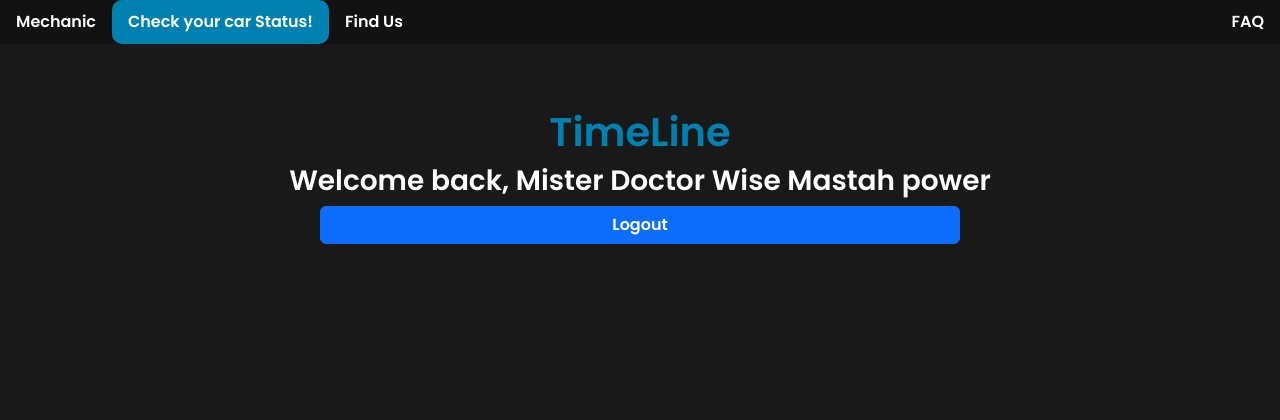
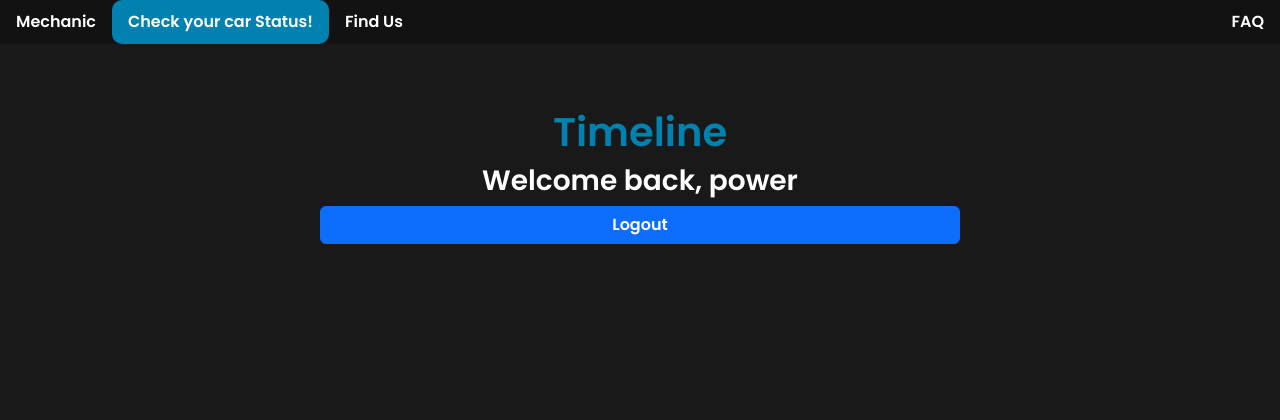
Before and after one commit to P0werJoint/mechanic, a PHP site: page /status.php in a window 1280 px wide. Shown: the top 420 px of the page. Run offline with PHP 8.4, Linux system fonts and the light colour scheme; a user stored in the database is signed in.

Commit message:
Add files via upload

```diff
--- a/login.php
+++ b/login.php
@@ -13,7 +13,7 @@
 
     <ul>
             <li><a href="index.html">Mechanic</a></li>
-            <li><a class="activel">Check your car Status!</a></li>
+            <li><a class="activem">Check your car Status!</a></li>
             <li><a href="us.html">Find Us</a></li>
             <li style="float:right"><a href="help.html">FAQ</a></li>
     </ul>
--- a/php/phplogin.php
+++ b/php/phplogin.php
@@ -4,7 +4,7 @@ session_start();
 $servername = "localhost";
 $db_user = "root";
 $db_pass = "";
-$db_name = "temp";
+$db_name = "test";
 
 $conn = mysqli_connect($servername, $db_user, $db_pass, $db_name);
 
@@ -12,7 +12,7 @@ if(!$conn){
     die("Conexão falhada: " . mysqli_connect_error());
 }
 
-mysqli_select_db($conn, "temp");
+mysqli_select_db($conn, "test");
 
 
 $nif = $_POST['nif'];
--- a/status.php
+++ b/status.php
@@ -29,10 +29,10 @@ if( !isset($_SESSION['user']) ){
 
     <div class="main">
 
-    <h1 class="centertxt">TimeLine</h1>
+    <h1 class="centertxt">Timeline</h1>
 
      <?php
-     echo "<h3 class='centertxt white'>Welcome back, Mister Doctor Wise Mastah ".$_SESSION['user']."<h3>";
+     echo "<h3 class='centertxt white'>Welcome back,  ".$_SESSION['user']."<h3>";
      ?>
 
     <button class="center btn btn-primary"  onclick="location.href='/php/logout.php'">Logout</button>
```
